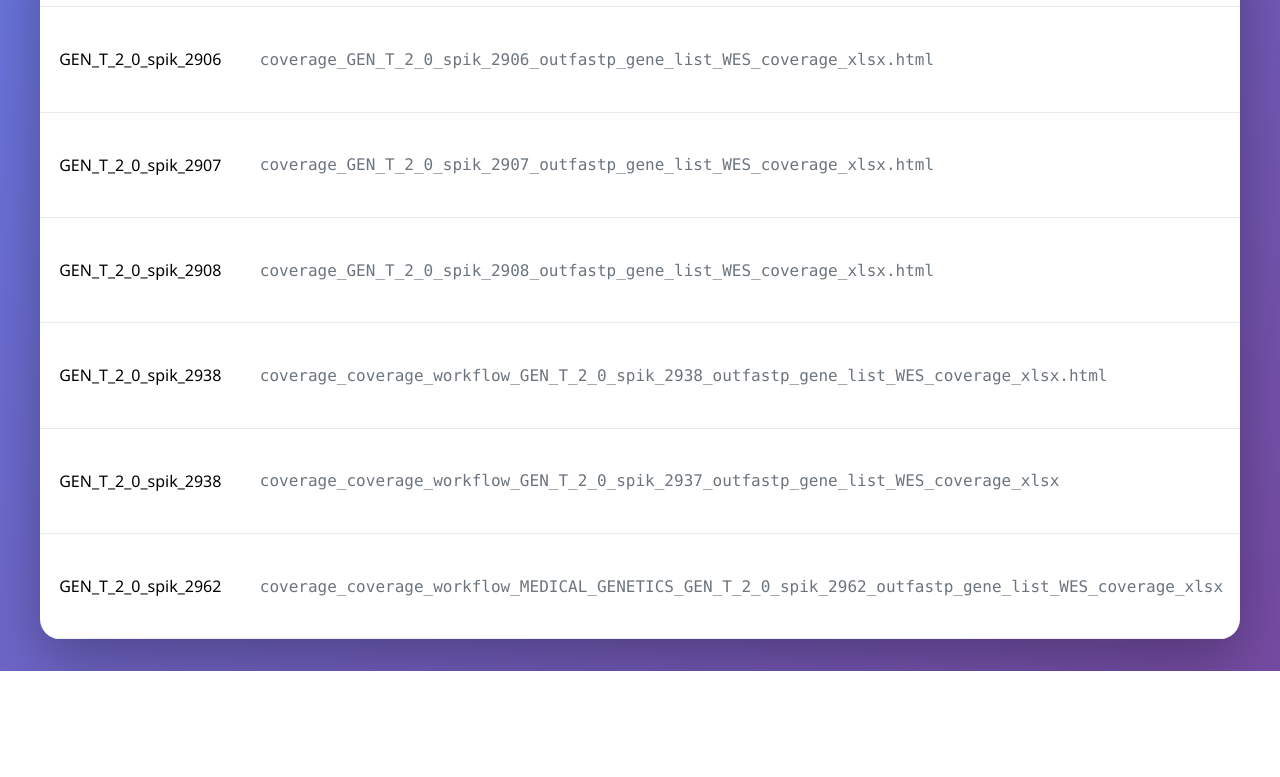
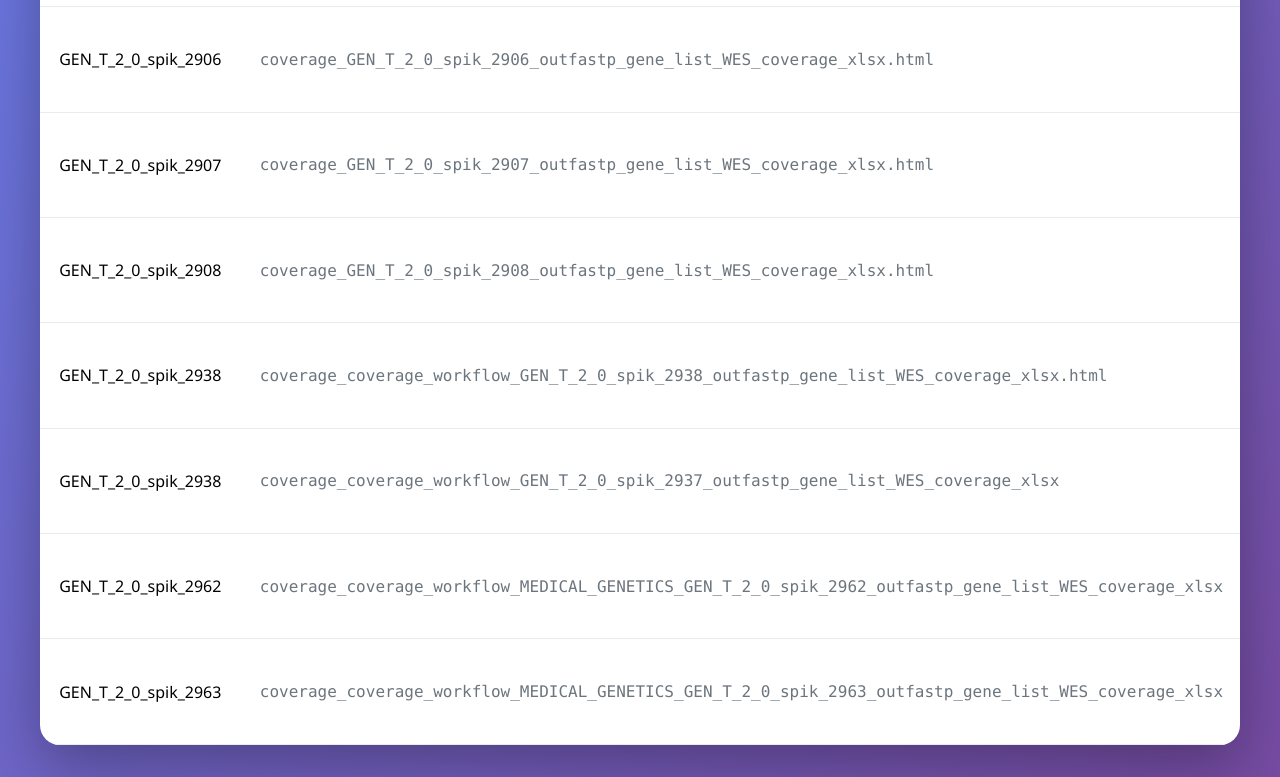
Before and after one commit to andersongenecoverage/Medical_genetics, a plain HTML site: page index.html in a window 1280 px wide. Shown: the part 470-1247 px from the top of the page. Before the commit the page ends 1141 px from the top, so only its background shows below. Drawn offline with Linux system fonts and the light colour scheme.

Commit message:
Update index.html

```diff
--- a/index.html
+++ b/index.html
@@ -119,6 +119,11 @@ border-radius:25px
 <td class="file-name">coverage_coverage_workflow_MEDICAL_GENETICS_GEN_T_2_0_spik_2962_outfastp_gene_list_WES_coverage_xlsx</td>
 <td><a href="coverage_coverage_workflow_MEDICAL_GENETICS_GEN_T_2_0_spik_2962_outfastp_gene_list_WES_coverage_xlsx.html" class="report-link">View Report →</a></td>
 </tr>
+   <tr>
+<td class="sample-name">GEN_T_2_0_spik_2963</td>
+<td class="file-name">coverage_coverage_workflow_MEDICAL_GENETICS_GEN_T_2_0_spik_2963_outfastp_gene_list_WES_coverage_xlsx</td>
+<td><a href="coverage_coverage_workflow_MEDICAL_GENETICS_GEN_T_2_0_spik_2963_outfastp_gene_list_WES_coverage_xlsx.html" class="report-link">View Report →</a></td>
+</tr>
 </tbody>
 </table>
 </div>
```
